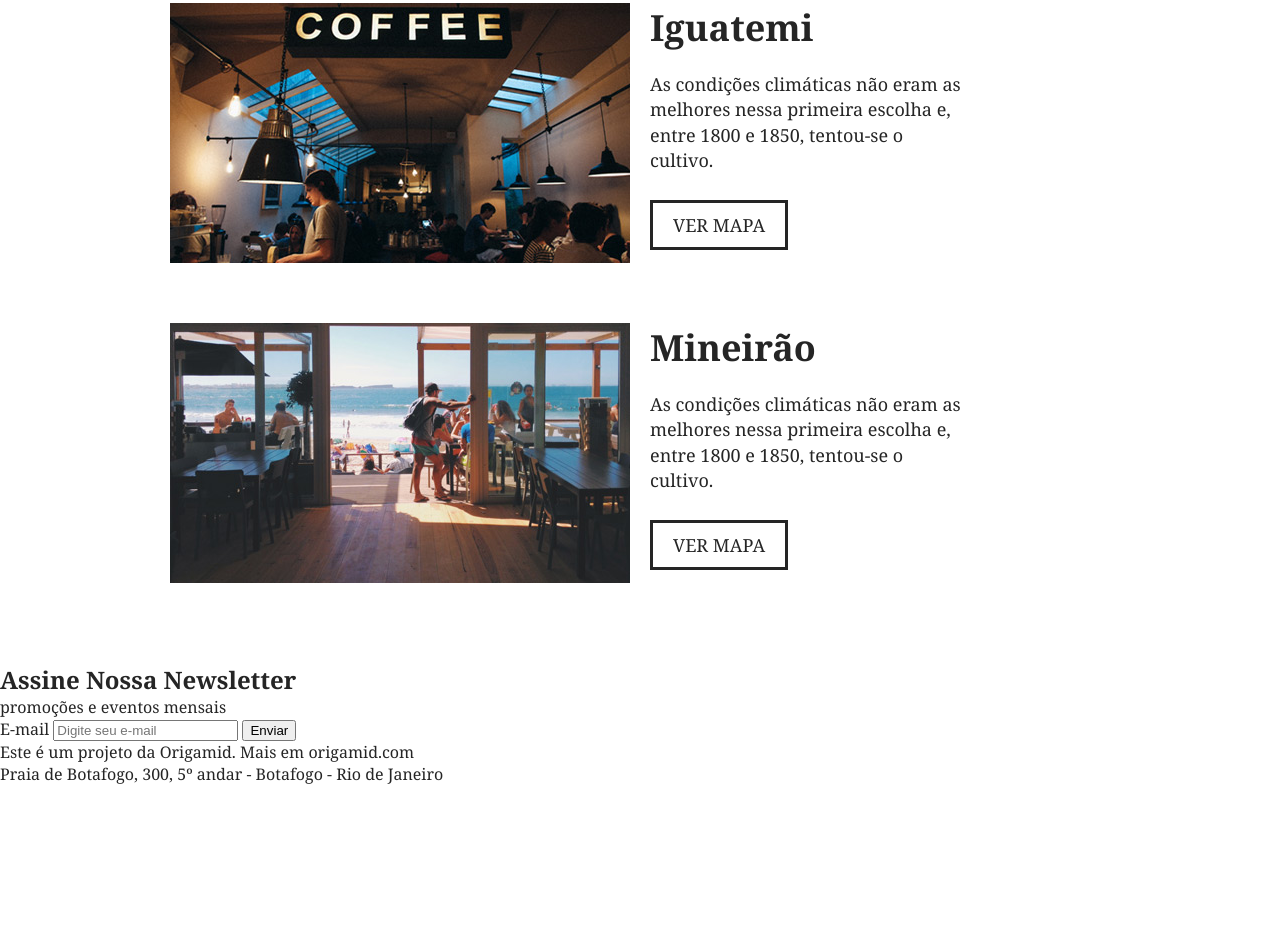
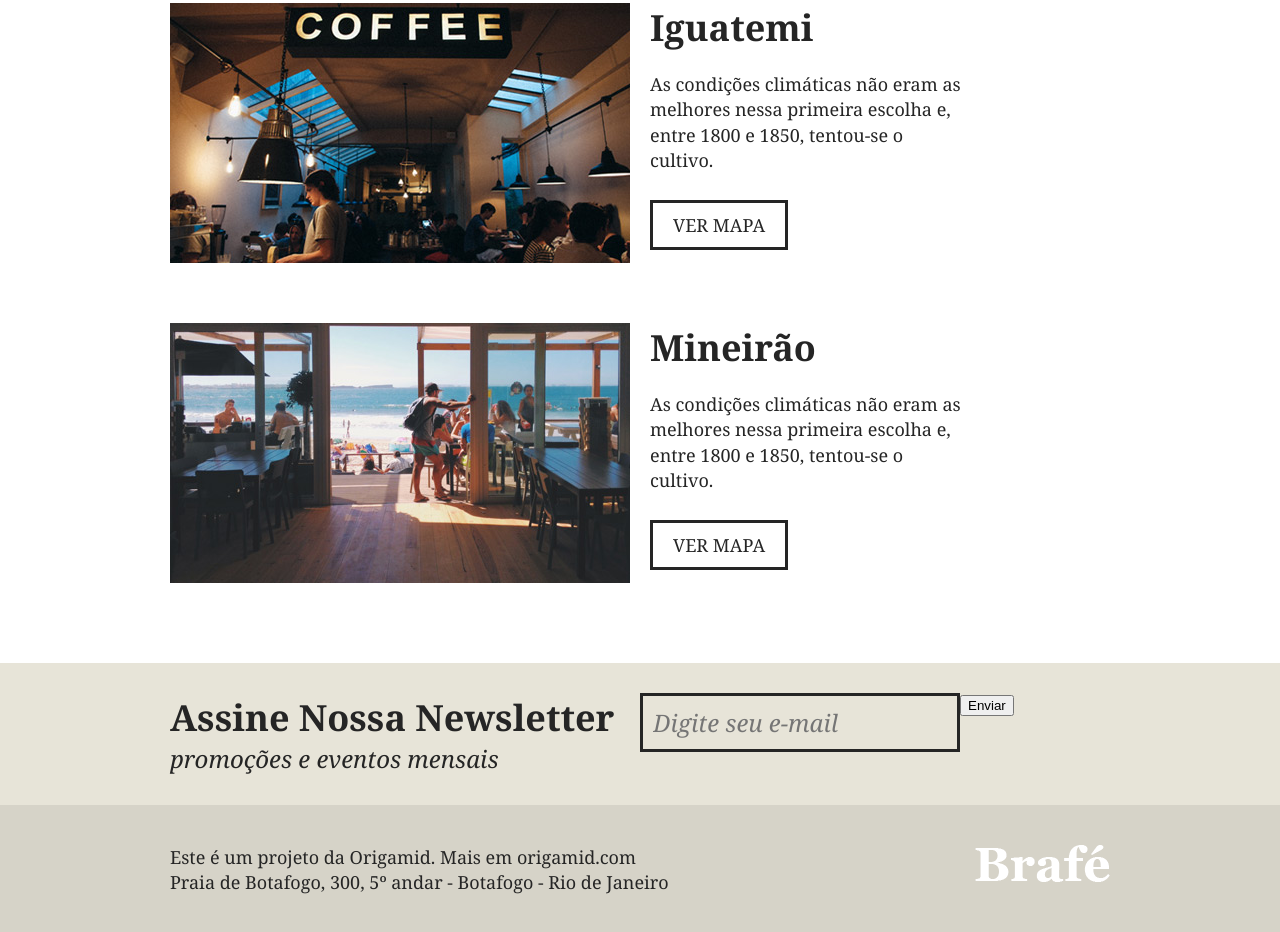
Before and after one commit to caiovlima/Origamid, a plain HTML site: page css-avancado/Brafe - Layout 1/index.html in a window 1280 px wide. Shown: the part 2186-3118 px from the top of the page. Before the commit the page ends 3013 px from the top, so only its background shows below. Drawn offline with Linux system fonts and the light colour scheme.

Commit message:
finalizando aula 2-8

```diff
--- a/css-avancado/Brafe - Layout 1/css/style.css
+++ b/css-avancado/Brafe - Layout 1/css/style.css
@@ -274,3 +274,100 @@
 	color: #252525;
 	padding: 10px 20px;
 }
+
+/* Assine */
+
+.assine {
+	background: #e7e4d8;
+	padding: 30px 0;
+}
+
+.assine-container {
+	max-width: 960px;
+	margin: 0 auto;
+}
+
+.assine-container::after, .assine-container::before {
+	content: '';
+	display: table;
+	clear: both;
+}
+
+.assine-info {
+	width: 460px;
+	margin: 0 10px;
+	float: left;
+}
+
+.assine-info h2 {
+	font-size: 2.25em;
+}
+
+.assine-info p {
+	font-size: 1.5em;
+	font-style: italic;
+}
+
+.assine-form {
+	width: 460px;
+	margin: 10px 10px 0 10px;
+	float: left;
+}
+
+.assine form label {
+	display: none;
+}
+
+.assine input {
+	width: 320px;
+	border: 3px solid #252525;
+	background: none;
+	font-size: 1.5em;
+	font-style: italic;
+	font-family: Georgia, 'Times New Roman', Times, serif;
+	padding: 10px;
+	float: left;
+}
+
+.assine-button {
+	background: #252525;
+	font-family: Georgia, 'Times New Roman', Times, serif;
+	font-size: 1.5em;
+	text-transform: uppercase;
+	width: 140px;
+	padding: 13px 0;
+	color: #ffffff;
+	border: none;
+	cursor: pointer;
+}
+
+/* footer */
+
+.footer{
+	background: #d6d3c8;
+	padding: 40px 0;
+}
+
+.footer-container {
+	max-width: 960px;
+	margin: 0 auto;
+}
+
+.footer-container::after, .footer-container::before {
+	content: '';
+	display: table;
+	clear: both;
+}
+
+.footer p {
+	float: left;
+	margin: 0 10px;
+	font-size: 1.125em;
+	line-height: 1.4em;
+}
+
+.footer img {
+	float: right;
+	margin: 0 10px;
+	display: block;
+}
```
